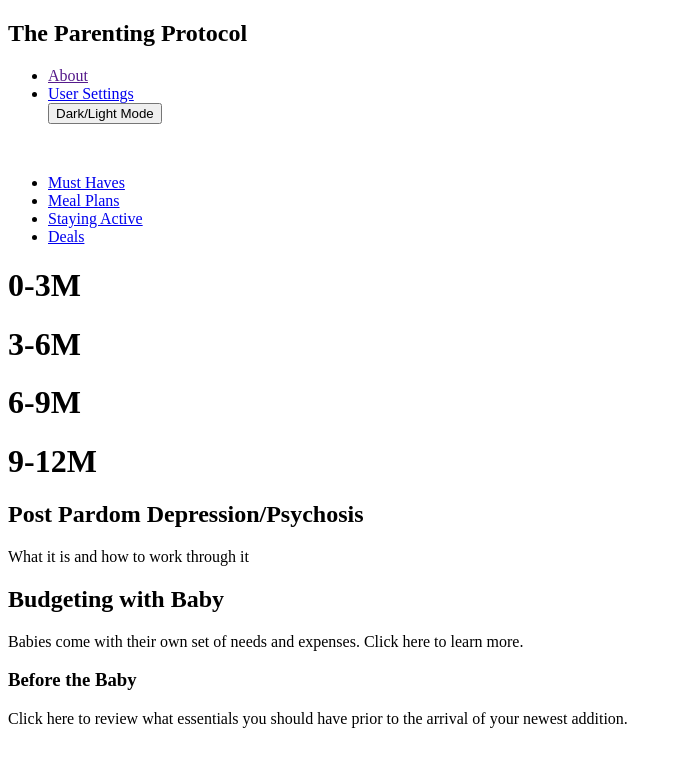
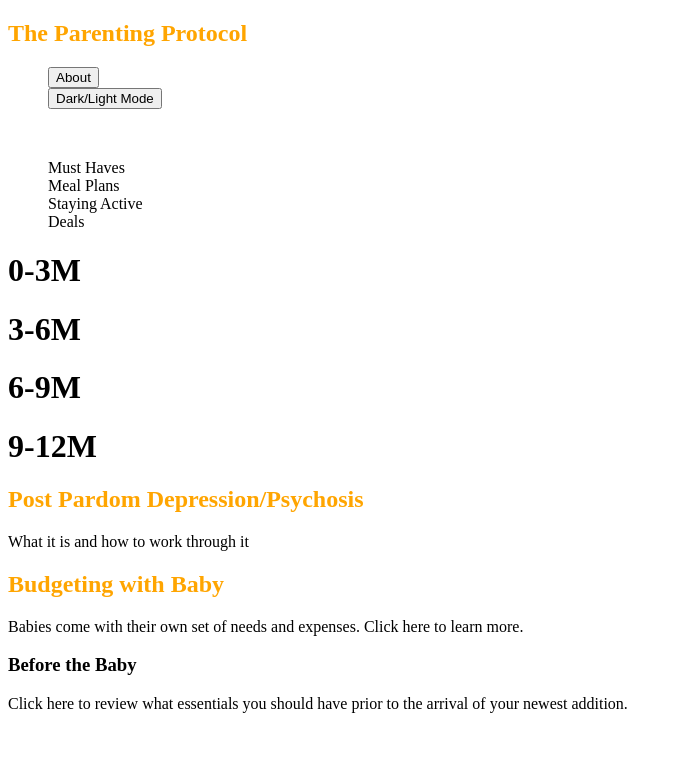
Before and after one commit to jschoff155/parentingwebpage, a React (Create React App) app: page / in a window 1280 px wide. Shown: the top 766 px of the page, without its empty margins (0-682 px from the left). Built offline with nearby package versions, Linux system fonts and the light colour scheme.

Commit message:
added packages and components

```diff
--- a/package.json
+++ b/package.json
@@ -6,6 +6,7 @@
     "@testing-library/jest-dom": "^5.16.5",
     "@testing-library/react": "^13.4.0",
     "@testing-library/user-event": "^13.5.0",
+    "node-sass": "^7.0.3",
     "react": "^18.2.0",
     "react-dom": "^18.2.0",
     "react-router-dom": "^6.11.1",
--- a/src/App.js
+++ b/src/App.js
@@ -1,49 +1,17 @@
-import React from 'react';
-import { Link } from 'react-router-dom';
-import HomepageCarousel from './HomepageCarousel';
-import PriorityTopics from './PriorityTopics';
-import BeforeTheBaby from './BeforeTheBaby';
+import HeaderandNav from "./HeaderandNav";
+import HomepageCarousel from "./HomepageCarousel";
+import PriorityTopics from "./PriorityTopics";
+import BeforeTheBaby from "./BeforeTheBaby";
 
+function App() {
+  return (
+    <>
+    <HeaderandNav />
+    <HomepageCarousel />
+    <PriorityTopics />
+    <BeforeTheBaby/>
+    </>
 
-
-const Header = () => {
-	return (
-		<>
-    <h2>The Parenting Protocol</h2>
-    <ul>
-      <li><a href=''>About</a></li>
-      <li><a href='#'>User Settings</a></li>
-      <button>Dark/Light Mode</button>
-    </ul>
-    <br></br>
-    <ul>
-      <li><a href='#'>Must Haves</a></li>
-      <li><a href='#'>Meal Plans</a></li>
-      <li><a href='#'>Staying Active</a></li>
-      <li><a href='#'>Deals</a></li>
-    </ul>
-    </>
-	)
-};
-
-const Homepage = () => {
-	return (
-		<div>
-				<Header/>
-        <HomepageCarousel />
-        <PriorityTopics />
-        <BeforeTheBaby />
-		</div>
-	)
-};
-
-const Aboutpage = () => {
-	return (
-		<div>
-				<Header/>
-				<h1>Aboutpage</h1>
-				<Link to='/'>Go to Aboutpage</Link>
-		</div>
-	)
-};
-export {Homepage} ;
+  );
+}
+export default App;
--- /dev/null
+++ b/src/HeaderandNav.css
@@ -0,0 +1,10 @@
+ul {
+    list-style: none;
+}
+li{
+    text-decoration: none;
+    color: black;
+}
+h2 {
+    color:orange;
+}
--- a/src/HeaderandNav.js
+++ b/src/HeaderandNav.js
@@ -2,22 +2,19 @@ import React from 'react'
 import './HeaderandNav.css'
 
 export default function HeaderandNav() {
-
-
     return (
     <>
     <h2>The Parenting Protocol</h2>
     <ul>
-      <li><a href=''>About</a></li>
-      <li><a href='#'>User Settings</a></li>
+      <li><button>About</button></li>
       <button>Dark/Light Mode</button>
     </ul>
     <br></br>
     <ul>
-      <li><a href='#'>Must Haves</a></li>
-      <li><a href='#'>Meal Plans</a></li>
-      <li><a href='#'>Staying Active</a></li>
-      <li><a href='#'>Deals</a></li>
+      <li>Must Haves</li>
+      <li>Meal Plans</li>
+      <li>Staying Active</li>
+      <li>Deals</li>
     </ul>
     </>
   )
--- a/src/index.js
+++ b/src/index.js
@@ -1,13 +1,11 @@
 import React from 'react';
-import ReactDOM from 'react-dom';
-import { BrowserRouter as Router, Routes, Route } from 'react-router-dom';
-import {Homepage} from './App';
+import ReactDOM from 'react-dom/client';
+import App from './App';
 
-ReactDOM.render(
-    <Router>
-       <Routes>
-        <Route path="/" element={<Homepage/>}/>
-       </Routes>
-    </Router>,
-    document.getElementById('root')
+
+const root = ReactDOM.createRoot(document.getElementById('root'));
+root.render(
+  <React.StrictMode>
+    <App />
+  </React.StrictMode>
 );
```
Also changed, not shown: 2 other files (tests, documents, lock files or other folders).
